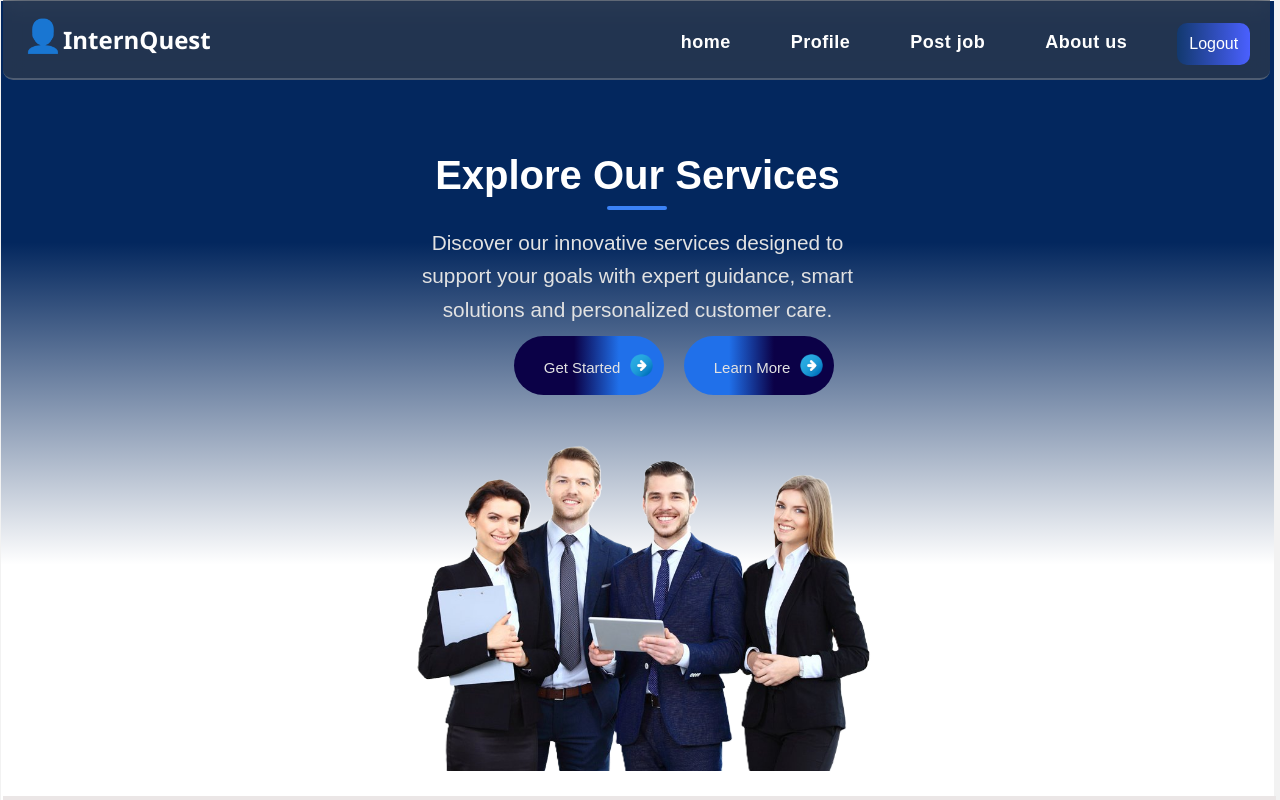
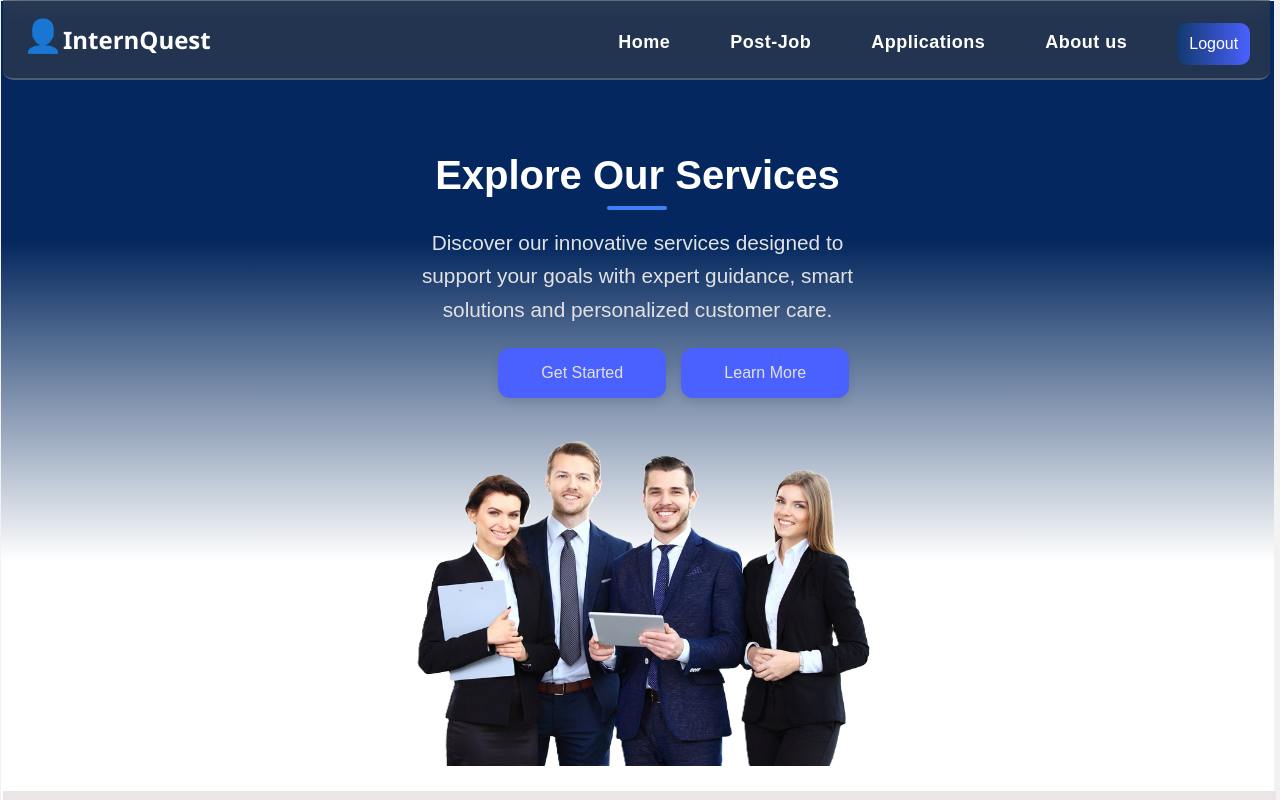
Before and after one commit to kaveenskn/InternQuest-web-Group2, a React (Vite) app: page /employers in a window 1280 px wide. Built offline with nearby package versions, Linux system fonts and the light colour scheme.

Commit message:
styling for employee home page

```diff
--- a/src/component/EmHero.jsx
+++ b/src/component/EmHero.jsx
@@ -16,11 +16,11 @@ const EmHero = () => {
           <div className="button-group">
             <div className="hero-explore1">
               <p>Get Started</p>
-              <img src={arrow} alt="arrow" className="style-arrow" />
+
             </div>
             <div className="hero-explore2">
               <p>Learn More</p>
-              <img src={arrow} alt="arrow" className="style-arrow" />
+
             </div>
           </div>
         </div>
--- a/src/pages/Employeepage.jsx
+++ b/src/pages/Employeepage.jsx
@@ -10,9 +10,9 @@ import "../pagestyles/employee.css"
 
 
 const EmpLinks = [
-  { key: "home", label: "home" },
-  { key: "profile", label: "Profile" },
-  { key: "Post job", label: "Post job" },
+  { key: "home", label: "Home" },
+  { key: "post-job", label: "Post-Job" },
+  { key: "applications", label: "Applications" },
   { key: "about", label: "About us" },
 ];
 
@@ -29,13 +29,13 @@ const EmployeePage = () => {
           </>
 
         );
-      case "profile":
+      case "applications":
         return (
           <>
             <h1>hello</h1>
           </>
         );
-      case "Post job":
+      case "post-job":
         return (
         <div className="post-job">
         <Jobboard/>
--- a/src/styles/emDashboard.css
+++ b/src/styles/emDashboard.css
@@ -54,43 +54,37 @@
 }
 
 .button-group {
-  display: flex;
-  justify-content: center;
-  gap: 20px;
-  margin-bottom: 20px;
+ padding: 12px 30px;
+  border: none;
+  border-radius: 6px;
+  cursor: pointer;
+  font-weight: bold;
+  transition: all 0.3s ease;
 }
 
-.hero-explore1 {
+.hero-explore1,
+.hero-explore2 {
   display: flex;
+  flex-direction: column;
   align-items: center;
-  gap: 10px;
-  width: 150px;
-  padding: 5px 6px;
-  padding-left: 30px;
-  border-radius: 60px;
-  color: rgb(0, 0, 0);
-  background:linear-gradient(to left,rgb(32, 112, 234) 30%,rgb(11, 1, 71) 60%);
+  justify-content: center;
+  gap: 8px;
+  width: 180px;
+  height: 50px;
+  padding: 20px;
+  border-radius: 12px;
+  background-color: #4a60ff;
+  color: black;
+  box-shadow: 0 4px 10px rgba(0, 0, 0, 0.1);
+  text-align: center;
+  transition: all 0.3s ease;
+  font-weight: 500;
   cursor: pointer;
-  transition: background-color 0.3s, color 0.3s;
 }
 
 .hero-explore1:hover {
   background-color: #022842;
   color: white;
-}
-
-.hero-explore2 {
-  display: flex;
-  align-items: center;
-  gap: 10px;
-  width: 150px;
-  padding: 5px 6px;
-  padding-left: 30px;
-  border-radius: 60px;
-  color: black;
-  background:linear-gradient(to right,rgb(32, 112, 234) 30%,rgb(11, 1, 71) 60%);
-  cursor: pointer;
-  transition: background-color 0.3s, color 0.3s;
 }
 
 .hero-explore2:hover {
@@ -100,9 +94,12 @@
 
 .hero-explore1 p,
 .hero-explore2 p {
-  font-size: 15px;
-  font-weight: 500;
+  font-size: 16px;
+  margin: 0;
+    font-weight: 500;
 }
+
+
 
 .style-arrow {
   width: 20%;
@@ -121,6 +118,14 @@
 
 @media (max-width: 768px) {
 
+  .hero{
+    margin-left: -10px;
+    width: 105%;
+
+  }
+  .hero-content{
+    margin-top: -80px;
+  }
   .topic-text {
     font-size: 2rem;
   }
@@ -154,7 +159,7 @@
   }
 
   .hero-text h2 {
-    font-size: 30px;
+    font-size: 40px;
   }
 
   .hero-text p {
@@ -190,8 +195,8 @@
   }
 
   .image-section .styled-image1 {
-    width: 100%;
-    max-width: 100%;
+    width: 105%;
+    max-width: 102%;
     height: auto;
     padding-top: 5px;
   }
```
